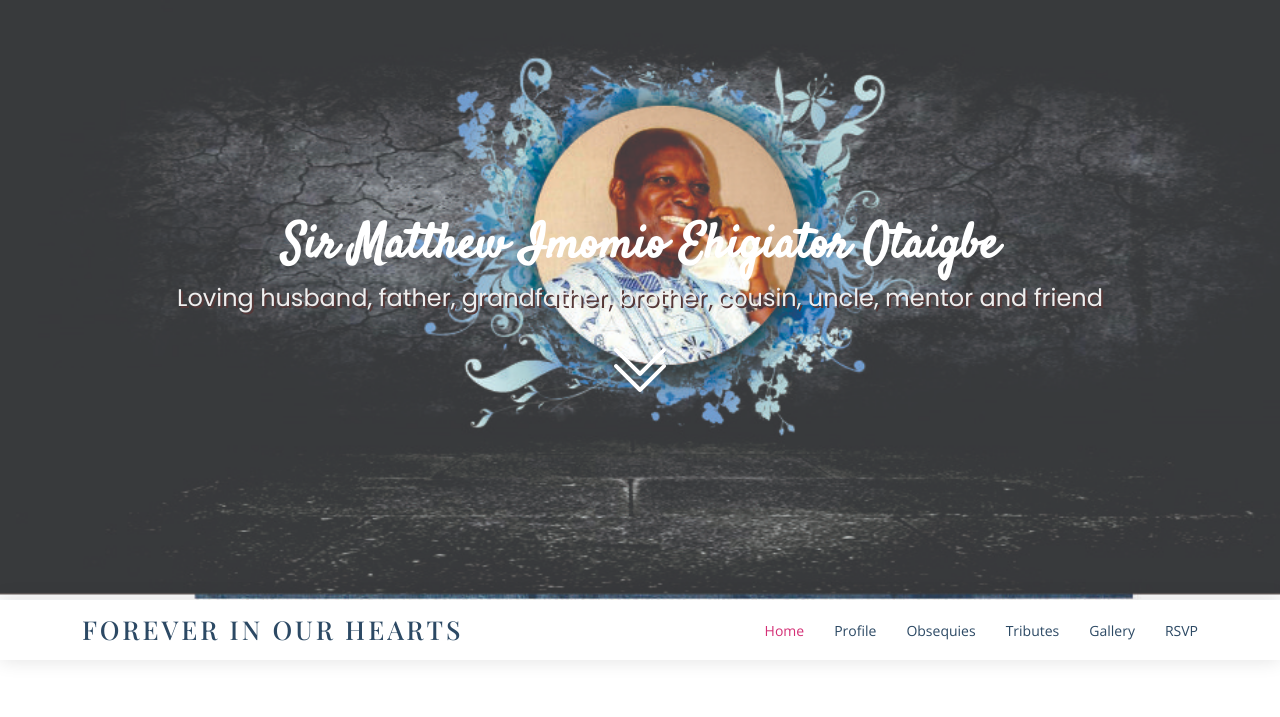
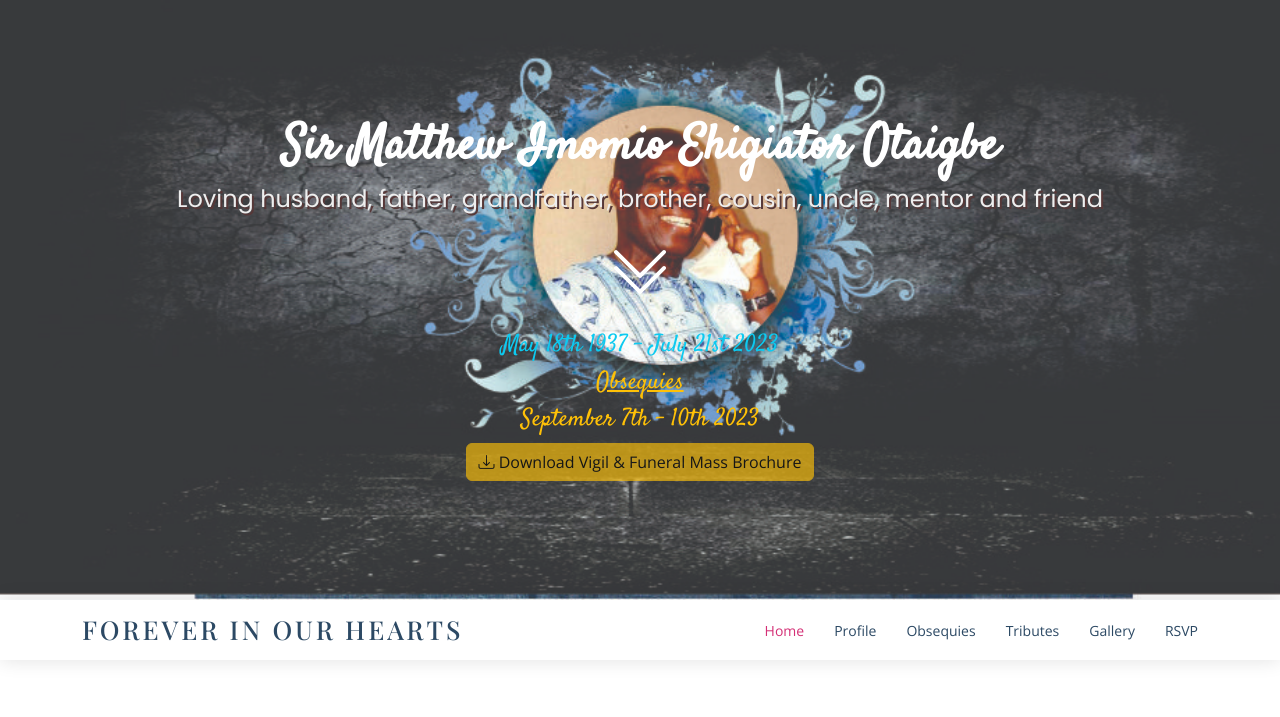
Before and after one commit to notaigbe/obsequies, a Django app: page / in a window 1280 px wide. Shown: the top 717 px of the page. Run offline with Django 4.2, Linux system fonts and the light colour scheme; data comes from the database, SQL or seed files in the repository; some libraries are stand-ins or nearby versions; some web fonts are replaced.

Commit message:
added download button for funeral mass brochure

```diff
--- a/funeral/views.py
+++ b/funeral/views.py
@@ -1,3 +1,4 @@
+import datetime
 import os
 
 from django.contrib import messages
@@ -19,12 +20,15 @@ class HomeView(View):
         hero = 'hero'
         form = TributeForm()
         api_key = os.environ.get('GOOGLE_API_KEY')
+
+        event_date = datetime.date(2023,9,6)
         context = {
             'form': form,
             'tributes': tributes,
             'hero': hero,
             'profile': profile,
-            'api_key': api_key
+            'api_key': api_key,
+            'mydate':event_date
         }
         return render(request, 'lonely/index.html', context)
 
--- a/obsequies/urls.py
+++ b/obsequies/urls.py
@@ -15,8 +15,10 @@ Including another URLconf
 """
 from django.contrib import admin
 from django.urls import path, include
+from django.views.generic import RedirectView
 
 urlpatterns = [
     path('admin/', admin.site.urls),
     path('', include('funeral.urls')),
+    path('download/', RedirectView.as_view(url='https://obsequies.s3.us-east-2.amazonaws.com/documents/funeral_brochure.pdf'), name='download'),
 ]
--- a/templates/lonely/hero.html
+++ b/templates/lonely/hero.html
@@ -2,5 +2,14 @@
   <section id="hero" class="d-flex flex-column align-items-center justify-content-center">
     <h1>Sir Matthew Imomio Ehigiator Otaigbe</h1>
     <h2 style="text-shadow: 2px 2px #563838;"><strong>Loving husband, father, grandfather, brother, cousin, uncle, mentor and friend</strong></h2>
-    <a href="#about" class="btn-get-started scrollto"><i class="bi bi-chevron-double-down"></i></a>
+    <a href="#about" class="btn-get-started scrollto"><i class="bi bi-chevron-double-down"></i></a><br><br>
+    <h4 class="text-info shadow">May 18th 1937 - July 21st 2023</h4>
+    <h4 class="text-warning"><u>Obsequies</u></h4>
+    <h4 class="text-warning">September 7th - 10th 2023</h4>
+    {% now "Y-m-d" as today_date %}
+    {% if today_date < mydate|date:"Y-m-d" %}
+    <a href="{% url 'download' %}" class="btn btn-warning disabled"><i class="bi bi-download"></i> Download Vigil & Funeral Mass Brochure </a>
+    {% else %}
+    <a href="{% url 'download' %}" class="btn btn-warning"><i class="bi bi-download"></i> Download Vigil & Funeral Mass Brochure </a>
+    {% endif %}
   </section><!-- End Hero -->
--- a/templates/lonely/index.html
+++ b/templates/lonely/index.html
@@ -275,7 +275,7 @@
 
         <div class="section-title">
           <h2>Tributes</h2>
-          <p><a href="#contact">Click here to add a tribute</a></p><p><a href="{% url 'list_tributes' %}">Click here to view all tributes</a></p>
+          <p><a href="#contact">Click here to add a tribute</a></p>
         </div>
 
         <div class="testimonials-slider swiper" data-aos="fade-up" data-aos-delay="100">
@@ -297,6 +297,7 @@
             {% endfor %}
 
           </div>
+          <p><a href="{% url 'list_tributes' %}">Click here to view all tributes</a></p>
           <div class="swiper-pagination"></div>
         </div>
 
@@ -495,7 +496,7 @@
               </div>
 
               <div class="d-flex align-items-center mt-4">
-                <i class="bi bi-phone"></i>
+                <i class="bi bi-whatsapp"></i>
                 <p>+234 805 665 6774</p>
               </div>
 
```
